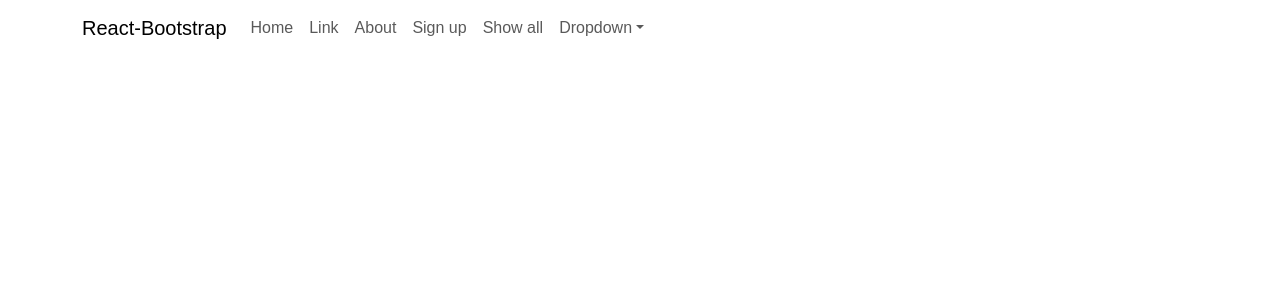
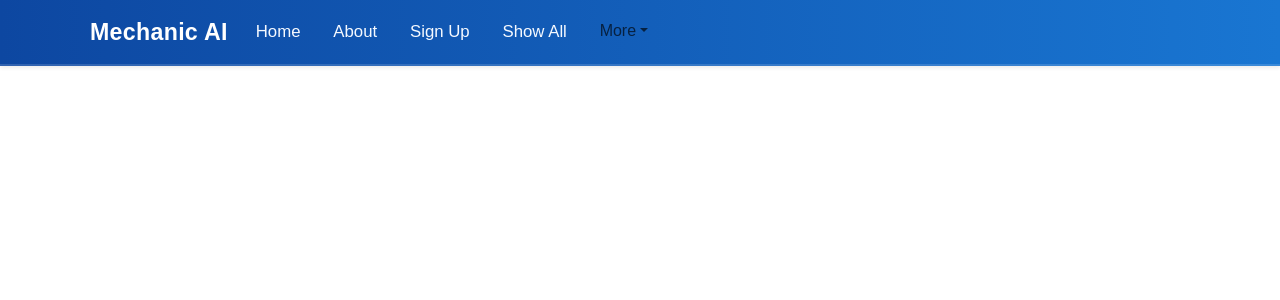
Before and after one commit to rebahama/rebahama-ai-mechanic-frontend, a React (Create React App) app: page / in a window 1280 px wide. Shown: the top 300 px of the page. Built offline with nearby package versions, Linux system fonts and the light colour scheme; a web font is replaced by a local one.

Commit message:
style navbar and showall page

```diff
--- a/src/components/NavBar.js
+++ b/src/components/NavBar.js
@@ -8,35 +8,70 @@ import { Link } from 'react-router-dom';
 
 const NavBar = () => {
   return (
-    <Navbar expand="lg" className={styles.NavBar}>
+    <Navbar expand="lg" className={`${styles.NavBar} shadow-sm`} fixed="top">
       <Container>
-        <Navbar.Brand as={Link} to="/">React-Bootstrap</Navbar.Brand>
+        {/* Brand */}
+        <Navbar.Brand as={Link} to="/" className={styles.brand}>
+          <wa-icon name="tools" class="me-2"></wa-icon>
+          Mechanic AI
+        </Navbar.Brand>
 
         <Navbar.Toggle aria-controls="basic-navbar-nav" />
         <Navbar.Collapse id="basic-navbar-nav">
-          <Nav className="me-auto">
-            <Nav.Link as={Link} to="/">
-              <wa-icon slot="start" name="house"></wa-icon> Home
+          <Nav className={`me-auto align-items-center ${styles.navLinks}`}>
+            <Nav.Link as={Link} to="/" className={styles.navItem}>
+              <wa-icon name="house" class="me-1"></wa-icon>
+              Home
             </Nav.Link>
 
-            <Nav.Link as={Link} to="/link">Link</Nav.Link>
+            <Nav.Link as={Link} to="/about" className={styles.navItem}>
+              <wa-icon name="info-circle" class="me-1"></wa-icon>
+              About
+            </Nav.Link>
 
-            <Nav.Link as={Link} to="/about">About</Nav.Link>
-            <Nav.Link as={Link} to="/signup">Sign up</Nav.Link>
-             <Nav.Link as={Link} to="/showall">Show all</Nav.Link>
+            <Nav.Link as={Link} to="/signup" className={styles.navItem}>
+              <wa-icon name="user-plus" class="me-1"></wa-icon>
+              Sign Up
+            </Nav.Link>
 
-            <NavDropdown title="Dropdown" id="basic-nav-dropdown">
-              <NavDropdown.Item>Action</NavDropdown.Item>
-              <NavDropdown.Item>Another action</NavDropdown.Item>
-              <NavDropdown.Item>Something</NavDropdown.Item>
+            <Nav.Link as={Link} to="/showall" className={styles.navItem}>
+              <wa-icon name="list" class="me-1"></wa-icon>
+              Show All
+            </Nav.Link>
+
+            <NavDropdown
+              title={
+                <>
+                  <wa-icon name="chevron-down" class="me-1"></wa-icon>
+                  More
+                </>
+              }
+              id="basic-nav-dropdown"
+              className={styles.dropdown}
+            >
+              <NavDropdown.Item className={styles.dropdownItem}>
+                <wa-icon name="wrench" class="me-2"></wa-icon>
+                Action
+              </NavDropdown.Item>
+              <NavDropdown.Item className={styles.dropdownItem}>
+                <wa-icon name="gear" class="me-2"></wa-icon>
+                Another action
+              </NavDropdown.Item>
+              <NavDropdown.Item className={styles.dropdownItem}>
+                <wa-icon name="clipboard-list" class="me-2"></wa-icon>
+                Something
+              </NavDropdown.Item>
               <NavDropdown.Divider />
-              <NavDropdown.Item>Separated link</NavDropdown.Item>
+              <NavDropdown.Item className={styles.dropdownItem}>
+                <wa-icon name="dash" class="me-2"></wa-icon>
+                Separated link
+              </NavDropdown.Item>
             </NavDropdown>
+          </Nav>
 
-            <div className="ms-3">
-              <wa-avatar label="User avatar"></wa-avatar>
-            </div>
-          </Nav>
+          <div className="ms-auto d-flex align-items-center">
+            <wa-avatar label="User avatar"></wa-avatar>
+          </div>
         </Navbar.Collapse>
       </Container>
     </Navbar>
--- a/src/styles/NavBar.module.css
+++ b/src/styles/NavBar.module.css
@@ -1,3 +1,90 @@
-.NavBar{
+.NavBar {
+    background: linear-gradient(90deg, #0d47a1, #1976d2);
+    padding: 0.6rem 1.2rem;
+    font-family: 'Poppins', sans-serif;
+    font-weight: 500;
+    border-bottom: 2px solid rgba(255, 255, 255, 0.15);
+}
 
+.brand {
+    color: #ffffff !important;
+    font-size: 1.45rem;
+    font-weight: 600;
+    display: flex;
+    align-items: center;
+    letter-spacing: 0.3px;
+    transition: color 0.3s ease, transform 0.2s ease;
 }
+
+.brand:hover {
+    color: #ffeb3b !important;
+    transform: scale(1.05);
+}
+
+.navLinks {
+    gap: 0.8rem;
+}
+
+.navItem {
+    color: #f5f9ff !important;
+    /* near-white with high contrast */
+    font-size: 1.05rem;
+    display: flex;
+    align-items: center;
+    transition: color 0.25s ease, background 0.25s ease;
+    border-radius: 8px;
+    padding: 0.45rem 0.8rem;
+}
+
+.navItem:hover {
+    background: rgba(255, 255, 255, 0.15);
+    color: #ffffff !important;
+    text-shadow: 0 0 6px rgba(255, 255, 255, 0.6);
+}
+
+.dropdown .dropdown-menu {
+    background-color: #1565c0;
+    border: none;
+    border-radius: 10px;
+    margin-top: 0.5rem;
+    padding: 0.4rem;
+    box-shadow: 0 4px 10px rgba(0, 0, 0, 0.25);
+}
+
+.dropdownItem {
+    color: #f8fbff !important;
+    display: flex;
+    align-items: center;
+    border-radius: 8px;
+    transition: background 0.25s ease, color 0.25s ease;
+    font-size: 0.95rem;
+}
+
+.dropdownItem:hover {
+    background: rgba(255, 255, 255, 0.2);
+    color: #ffffff !important;
+}
+
+.NavBar wa-icon {
+    font-size: 1.15rem;
+    vertical-align: middle;
+    color: #fff;
+    filter: drop-shadow(0 0 2px rgba(0, 0, 0, 0.2));
+}
+
+.NavBar wa-avatar {
+    --wa-avatar-bg: #2196f3;
+    --wa-avatar-color: #fff;
+    --wa-avatar-border-radius: 50%;
+}
+
+@media (max-width: 768px) {
+    .navItem {
+        padding: 0.6rem 0.8rem;
+        font-size: 1rem;
+    }
+
+    .brand {
+        font-size: 1.3rem;
+    }
+}
--- a/src/styles/ShowAllPage.module.css
+++ b/src/styles/ShowAllPage.module.css
@@ -8,6 +8,7 @@
   font-weight: 700;
   color: #1a237e;
   letter-spacing: 1px;
+  margin-top: 30px;
   text-shadow: 0 1px 2px rgba(0, 0, 0, 0.1);
 }
 
```
